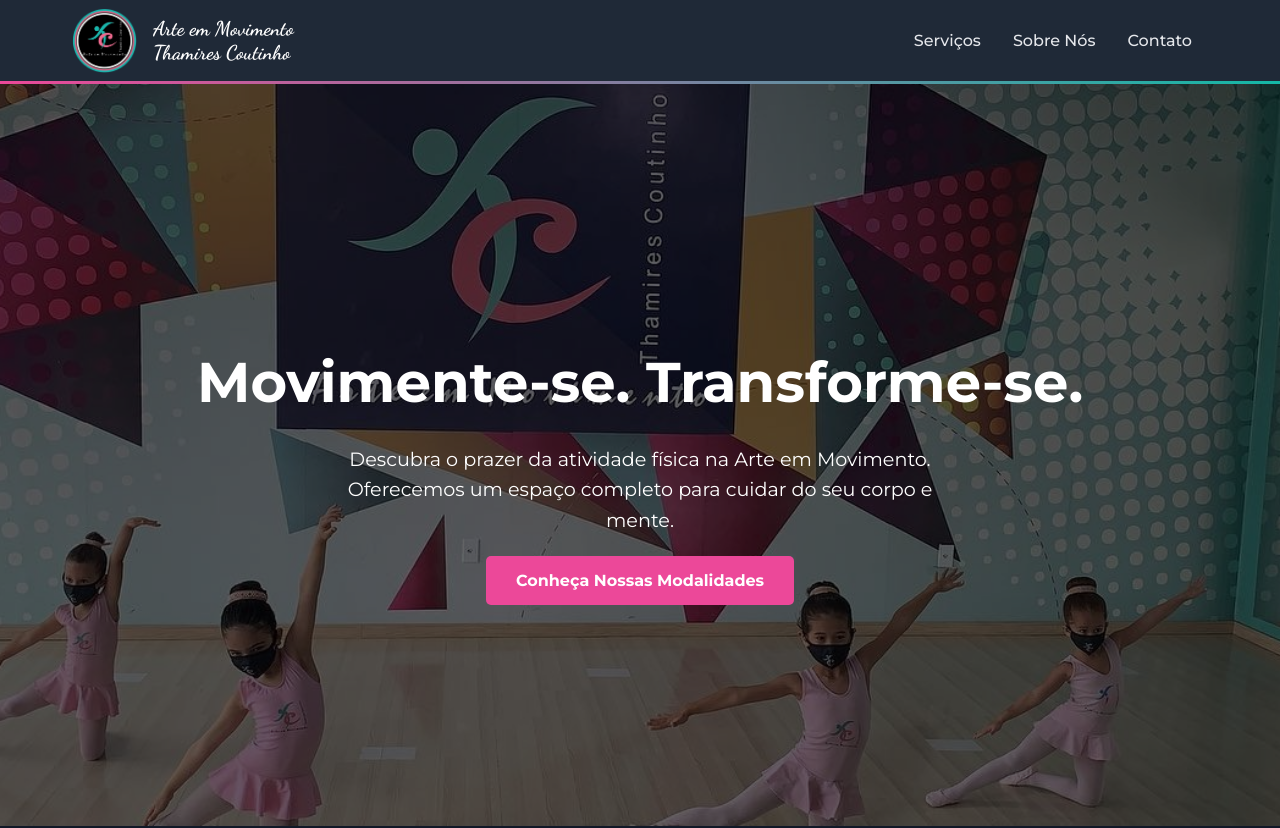
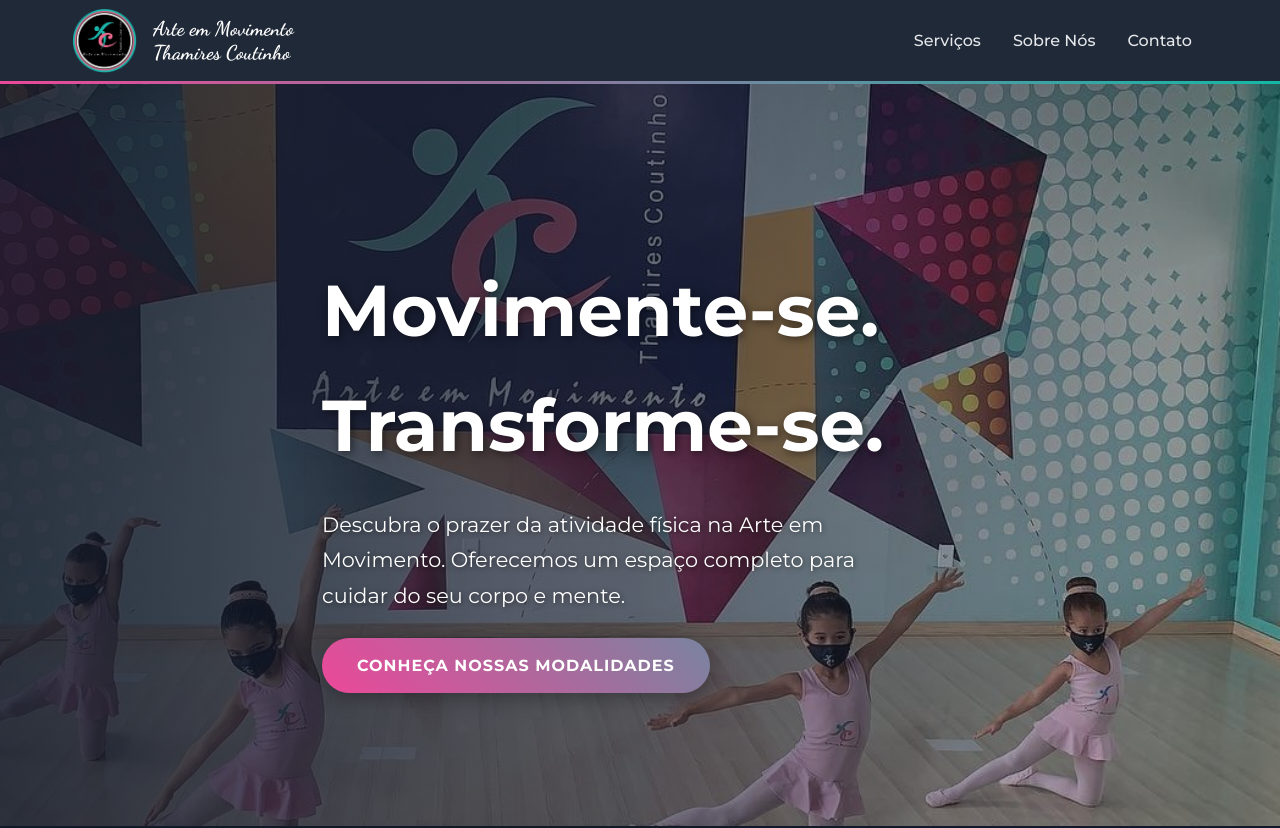
Before and after one commit to matteusmoreno/arte-em-movimento-site, a React (Create React App) app: page / in a window 1280 px wide. Shown: the top 828 px of the page. Built offline with nearby package versions, Linux system fonts and the light colour scheme.

Commit message:
final prototype

```diff
--- a/src/components/Hero/Hero.css
+++ b/src/components/Hero/Hero.css
@@ -1,26 +1,16 @@
 /* Estilo da seção Hero (topo do site) */
 .hero {
     height: 100vh;
-    /* Ocupa a altura inteira da tela */
-
-    /* AQUI ESTÁ A CORREÇÃO:
-     O caminho agora aponta diretamente para a imagem dentro da pasta 'assets'.
-  */
     background-image: url('../../assets/hero-background.jpg');
-
     background-size: cover;
-    /* Faz a imagem cobrir toda a área da seção */
     background-position: center;
-    /* Centraliza a imagem */
     position: relative;
     display: flex;
     align-items: center;
-    justify-content: center;
-    text-align: center;
+    justify-content: flex-start;
+    text-align: left;
     color: #fff;
-    /* Cor do texto que vai sobre a imagem */
     padding-top: 80px;
-    /* Compensa a altura do header fixo */
 }
 
 /* Camada escura sobre a imagem para melhorar a leitura do texto */
@@ -30,52 +20,78 @@
     left: 0;
     width: 100%;
     height: 100%;
-    background-color: rgba(0, 0, 0, 0.6);
-    /* Fundo preto com 60% de opacidade */
+    background: linear-gradient(90deg, rgba(17, 24, 39, 0.85) 0%, rgba(17, 24, 39, 0.6) 50%, rgba(17, 24, 39, 0.2) 100%);
 }
 
 /* Conteúdo de texto que fica sobre a imagem e a camada escura */
 .hero-content {
     position: relative;
-    /* Garante que o texto fique acima da camada escura */
     z-index: 1;
+    max-width: 700px;
 }
 
+/* Estilo do título principal aprimorado */
 .hero h1 {
-    font-size: 3.5rem;
+    font-size: 4.5rem;
     color: #fff;
-    margin-bottom: 1rem;
+    margin-bottom: 1.5rem;
+    font-weight: 700;
+    text-shadow: 2px 2px 10px rgba(0, 0, 0, 0.5);
 }
 
+/* Estilo do parágrafo aprimorado */
 .hero p {
-    font-size: 1.2rem;
+    font-size: 1.3rem;
     max-width: 600px;
-    margin: 0 auto 2rem auto;
+    margin-bottom: 2.5rem;
+    line-height: 1.7;
+    text-shadow: 1px 1px 5px rgba(0, 0, 0, 0.5);
 }
 
-/* Botão de chamada para ação (Call to Action) */
+/* MUDANÇA: Estilo do botão atualizado com o degradê */
 .cta-button {
-    background-color: var(--primary-color);
+    /* Aplicando o gradiente como fundo */
+    background: linear-gradient(45deg, var(--primary-color), var(--secondary-color));
     color: #fff;
-    padding: 15px 30px;
+    padding: 18px 35px;
     text-decoration: none;
-    border-radius: 5px;
+    border-radius: 50px;
     font-weight: 700;
-    transition: background-color 0.3s ease;
+    font-size: 1rem;
+    text-transform: uppercase;
+    letter-spacing: 1px;
+    transition: all 0.3s ease;
+    box-shadow: 0 5px 20px rgba(0, 0, 0, 0.3);
+    border: none;
+    /* Removemos a borda para um visual mais limpo */
+    background-size: 200% auto;
+    /* Prepara o gradiente para a animação no hover */
 }
 
 .cta-button:hover {
-    background-color: #b82416;
-    /* Um tom de vermelho mais escuro no hover */
+    /* Anima a posição do gradiente no hover para um efeito sutil */
+    background-position: right center;
+    transform: translateY(-3px);
+    box-shadow: 0 8px 25px rgba(0, 0, 0, 0.4);
 }
 
-/* Media Query para Responsividade */
+
+/* --- Media Queries para Responsividade --- */
 @media (max-width: 768px) {
+    .hero {
+        justify-content: center;
+        text-align: center;
+    }
+
+    .hero-content {
+        padding: 0 1rem;
+    }
+
     .hero h1 {
-        font-size: 2.5rem;
+        font-size: 3rem;
     }
 
     .hero p {
-        font-size: 1rem;
+        font-size: 1.1rem;
     }
 }
```
